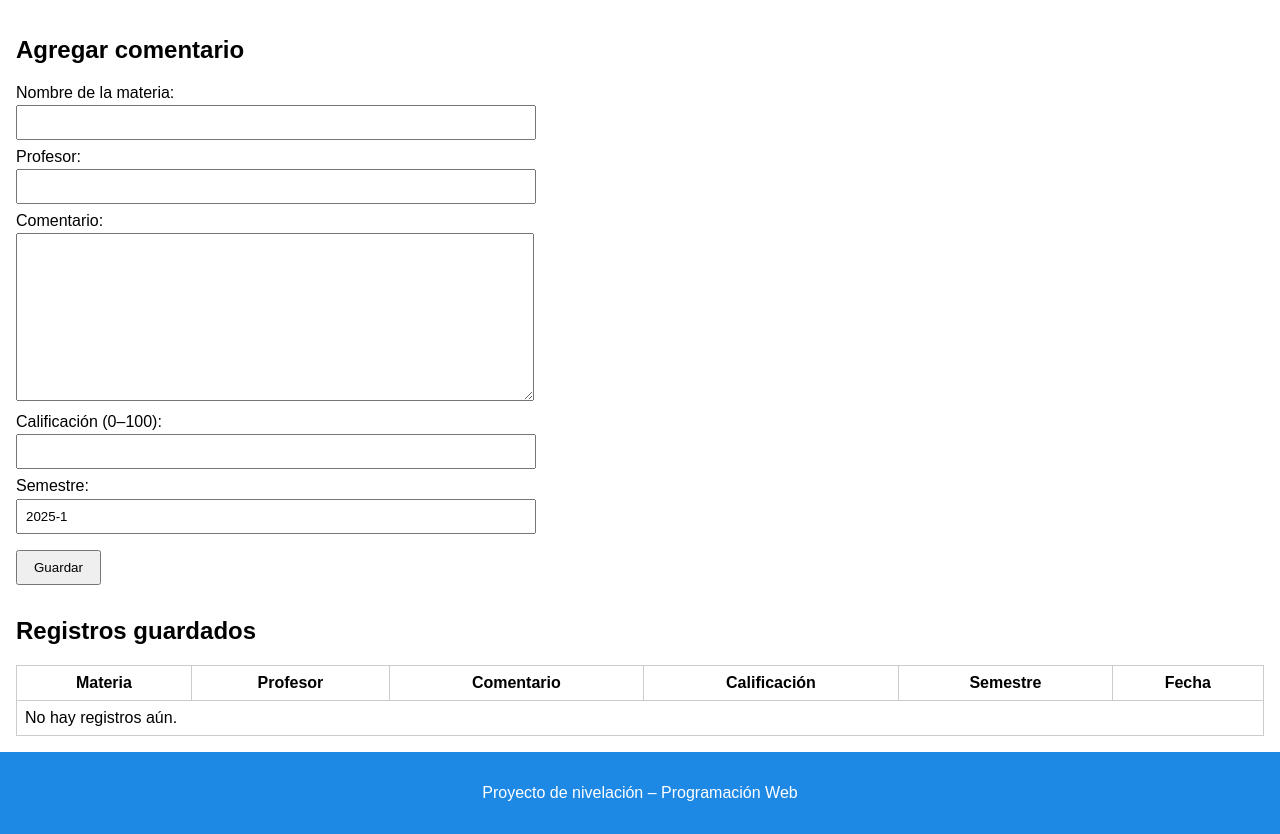
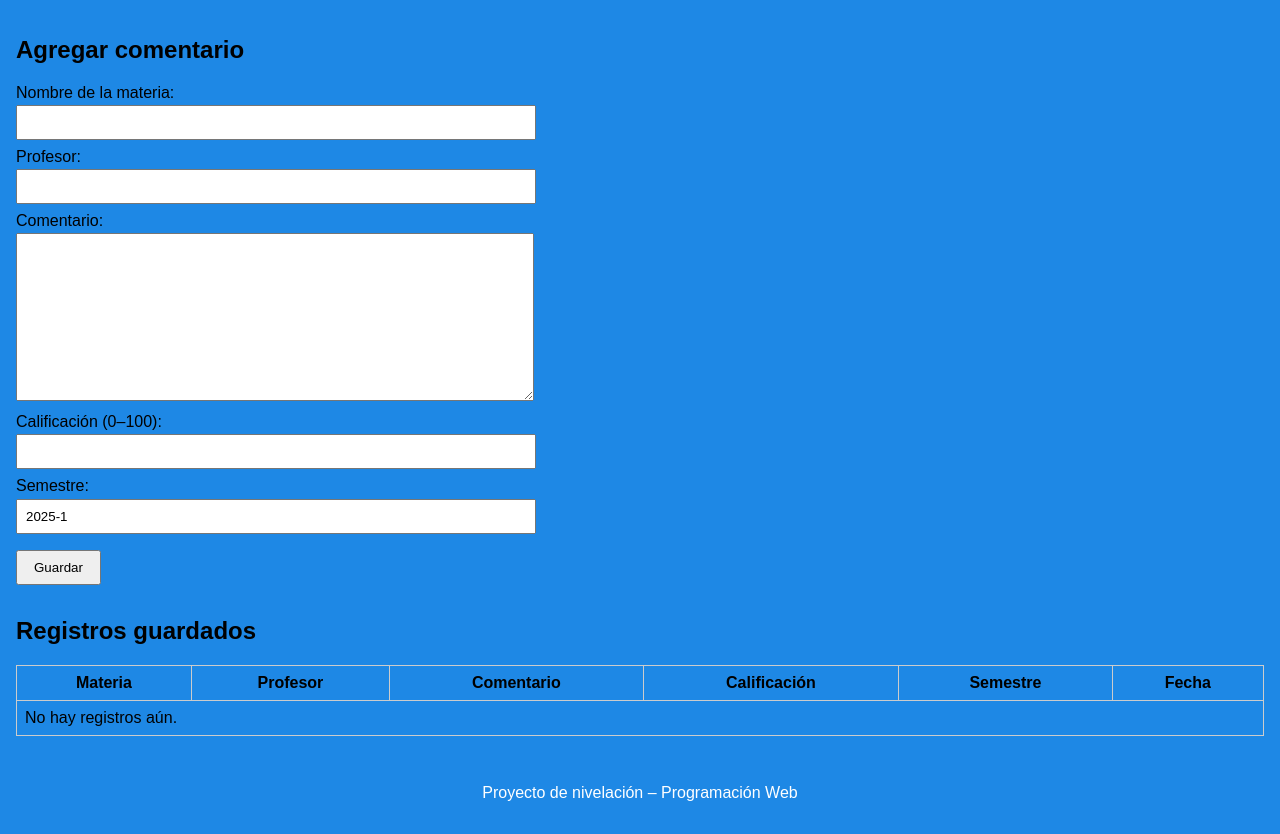
Before and after one commit to Fernando664/REPO_GERA, a Django app: page / in a window 1280 px wide. Shown: the part 112-946 px from the top of the page. Run offline with Django 5.2, Linux system fonts and the light colour scheme; data that the repository does not hold is empty.

Commit message:
Se cambio color del backg

```diff
--- a/static/Nivelacion/styles.css
+++ b/static/Nivelacion/styles.css
@@ -1,5 +1,6 @@
 body {
     font-family: Arial, sans-serif;
+    background-color: #1e88e5;
     margin: 0;
 }
 
```
